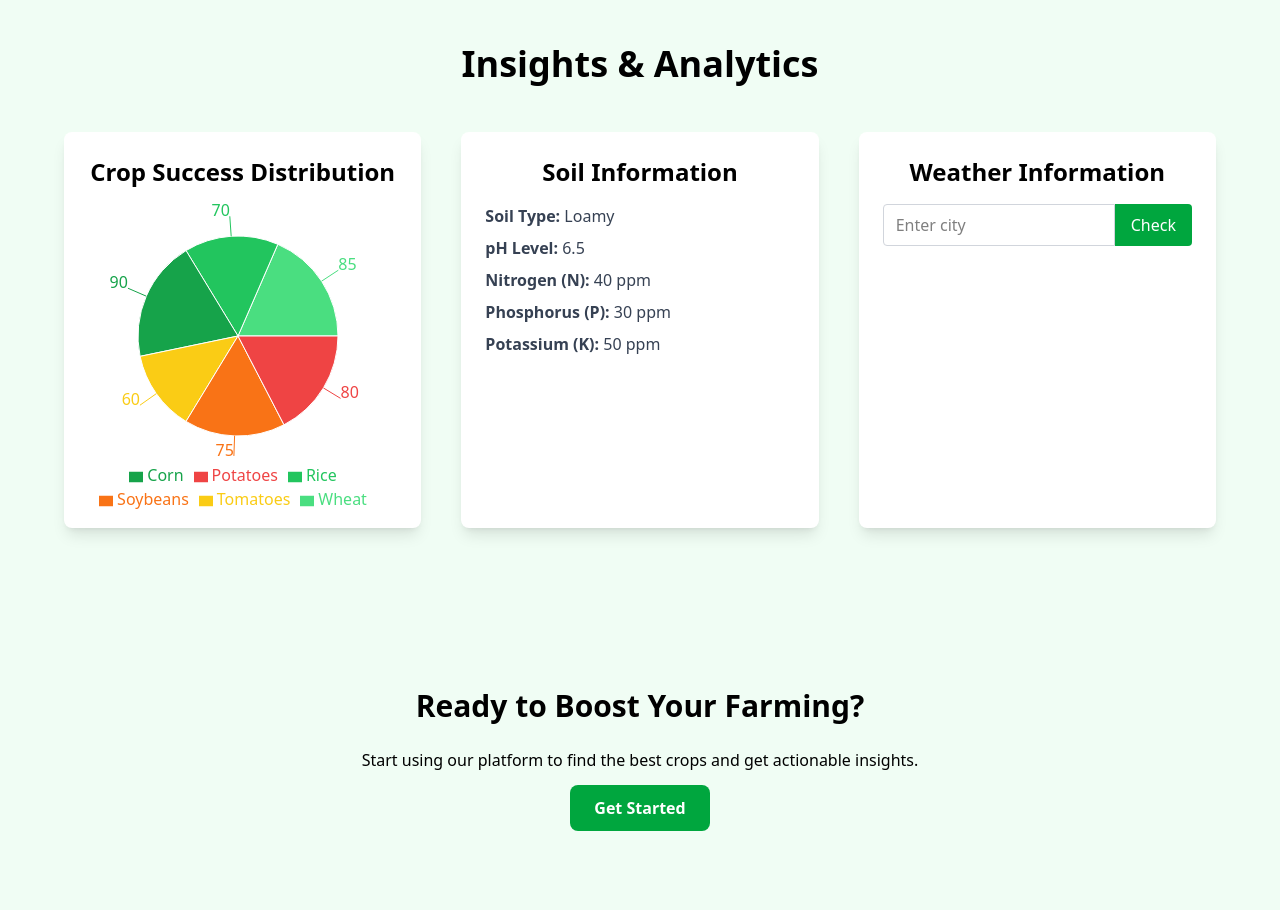
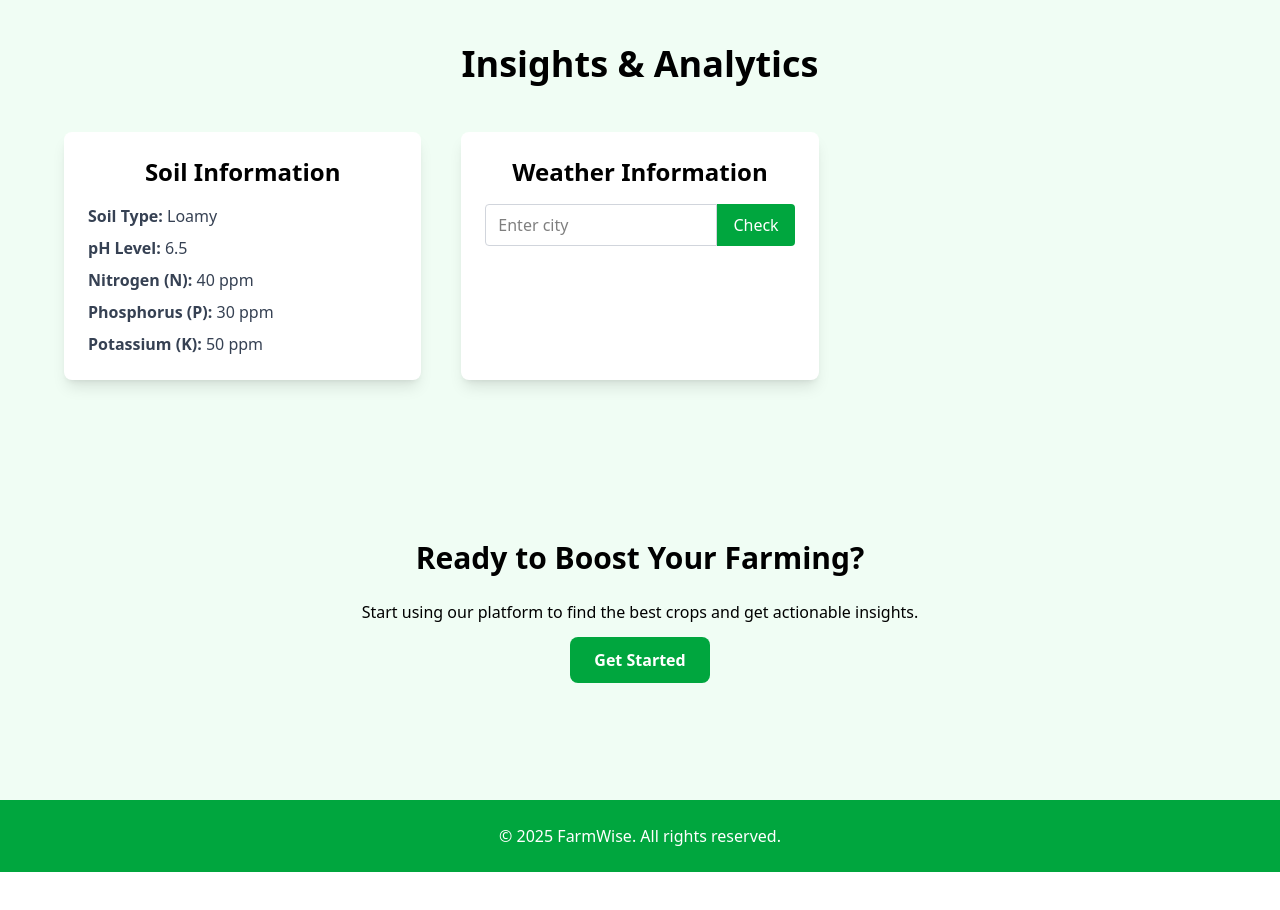
Before and after one commit to rathor-kartik/smarthack, a React (Vite) app: page / in a window 1280 px wide. Shown: the part 1860-2770 px from the top of the page. After the commit the page ends 2732 px from the top, so only its background shows below. Built offline with nearby package versions, Linux system fonts and the light colour scheme.

Commit message:
update commit

```diff
--- a/src/Pages/Home.tsx
+++ b/src/Pages/Home.tsx
@@ -3,7 +3,7 @@ import Navbar from "../Components/Navbar";
 import Hero from "../Components/Hero";
 import Footer from "../Components/Footer";
 import CropCard from "../Components/CropCard";
-import CropPieChart from "../Components/PieCharts";
+// import CropPieChart from "../Components/PieCharts";
 import SoilInfo from "../Components/SoilInfo";
 import WeatherFinder from "../Components/WeatherFinder";
 
@@ -87,7 +87,7 @@ const Home: React.FC = () => {
           Insights & Analytics
         </h2>
         <div className="max-w-6xl mx-auto grid md:grid-cols-3 gap-10">
-          <CropPieChart />
+          {/* <CropPieChart /> */}
           <SoilInfo
             ph={6.5}
             nitrogen={40}
```
